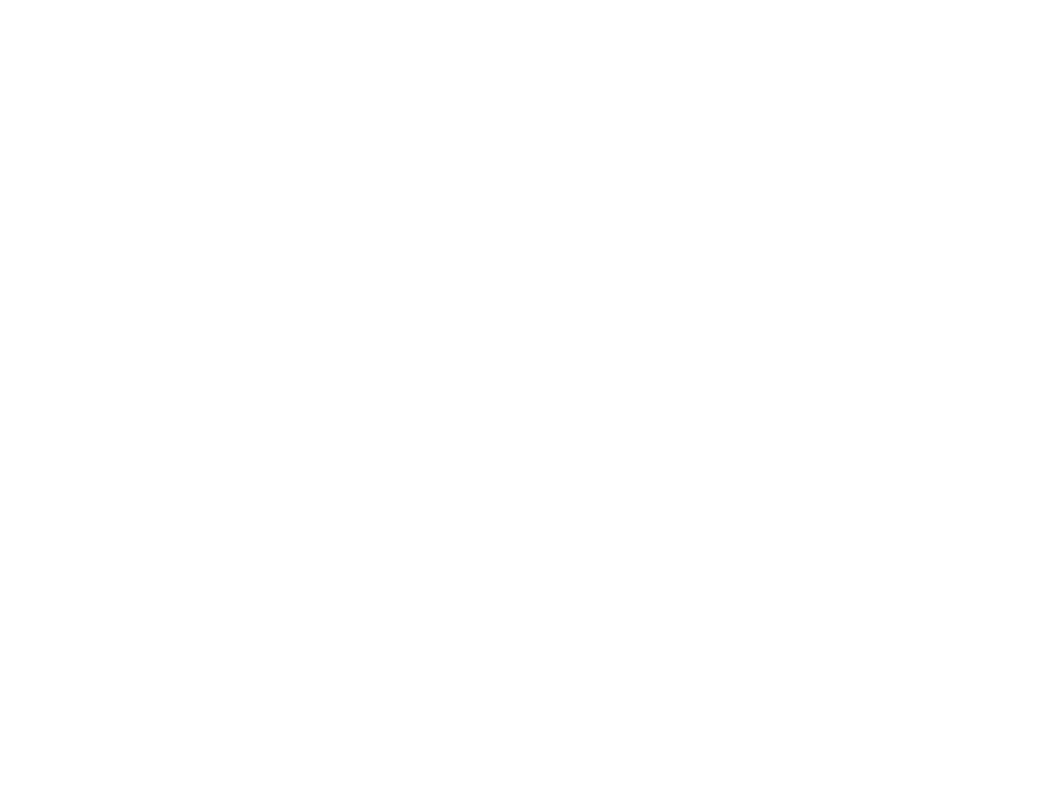
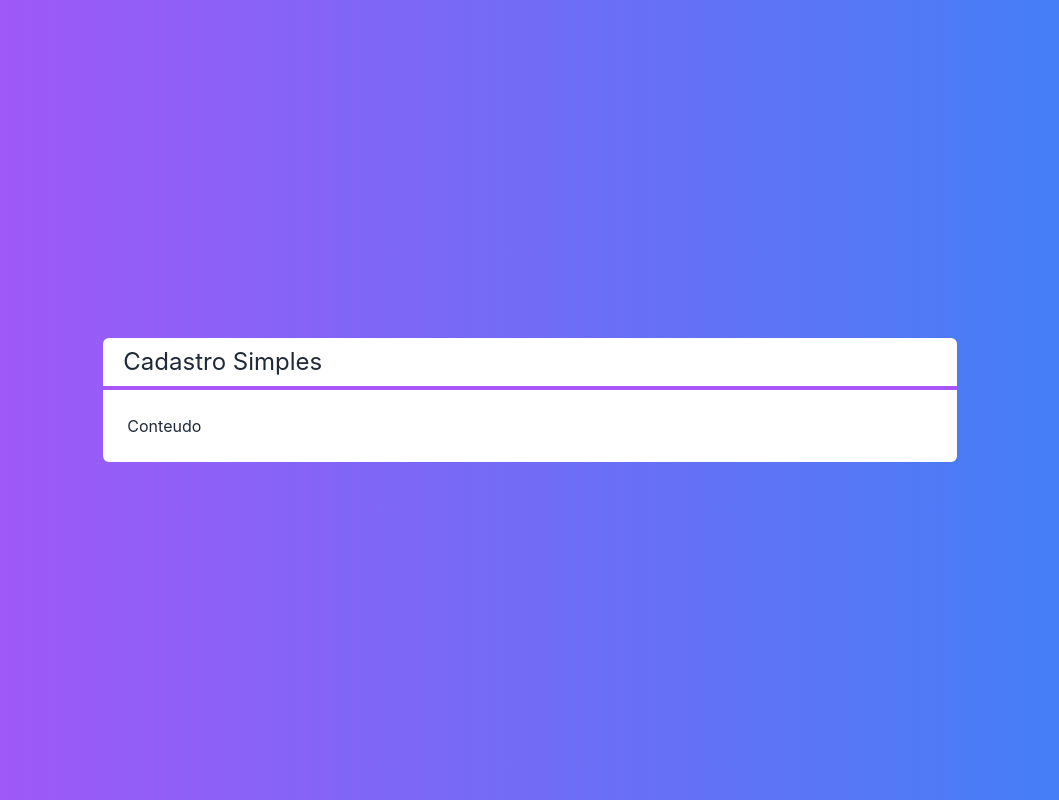
Before and after one commit to WillianPer/NEXT-CRUD, a Next.js app: page / in a window 1280 px wide. Shown: the whole page, without its empty margins (110-1169 px from the left). Built offline with nearby package versions, Linux system fonts and the light colour scheme.

Commit message:
Criação do Layout e titulo usando Next.js e TailwindCSS

```diff
--- /dev/null
+++ b/src/components/Layout.tsx
@@ -0,0 +1,21 @@
+import Titulo from "./titulo"
+
+interface LayoutProps {
+    titulo: string
+    children: any
+}
+
+export default function Layout(props: LayoutProps) {
+    return (
+        <div className={`
+            flex flex-col w-2/3
+            bg-white text-gray-800 rounded-md
+        `}>
+            <Titulo>{props.titulo}</Titulo>
+            <div className="p-6">
+                {props.children}
+            </div>
+
+        </div>
+    )
+}
--- /dev/null
+++ b/src/components/Titulo.tsx
@@ -0,0 +1,10 @@
+export default function Titulo(props) {
+    return (
+        <div className="flex flex-col justify-center">
+            <h1 className="px-5 py-2 text-2xl">
+                {props.children}
+            </h1>
+            <hr className="border-2 border-purple-500"/>
+        </div>
+    )
+}
--- a/src/pages/index.tsx
+++ b/src/pages/index.tsx
@@ -1,9 +1,18 @@
+import Layout from "../components/Layout";
+
 export default function Home() {
   return (
+    <div className={`flex justify-center items-center h-screen
+    bg-gradient-to-r to-blue-500 from-purple-500
+    text-white`}/*"flex"*/>
+      <Layout titulo="Cadastro Simples">
+        <span>Conteudo</span>
+      </Layout>
+    </div>
 
-    <div className={` `}/*"flex"*/>
-
-    </div>
+    // <h1 className="text-3xl font-bold underline">
+    //   Hello world!
+    // </h1>
   )
 
   // return (
--- a/src/styles/globals.css
+++ b/src/styles/globals.css
@@ -1,3 +1,7 @@
+@tailwind base;
+@tailwind components;
+@tailwind utilities;
+
 html,
 body {
   padding: 0;
```
